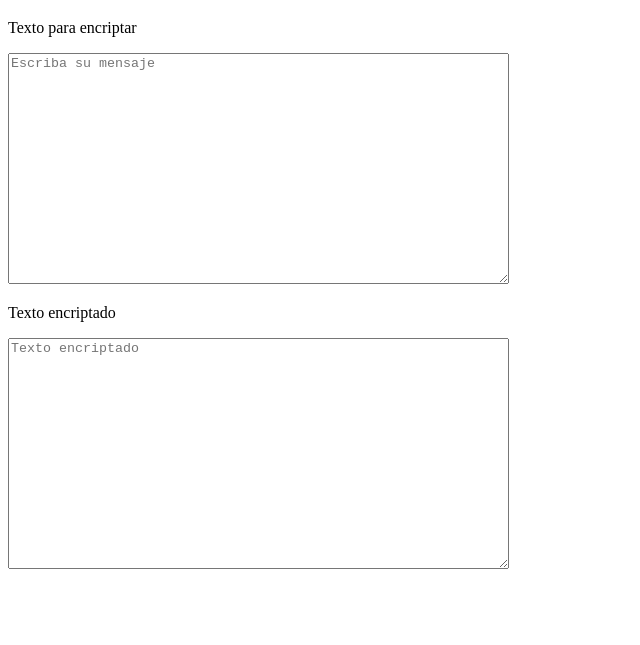
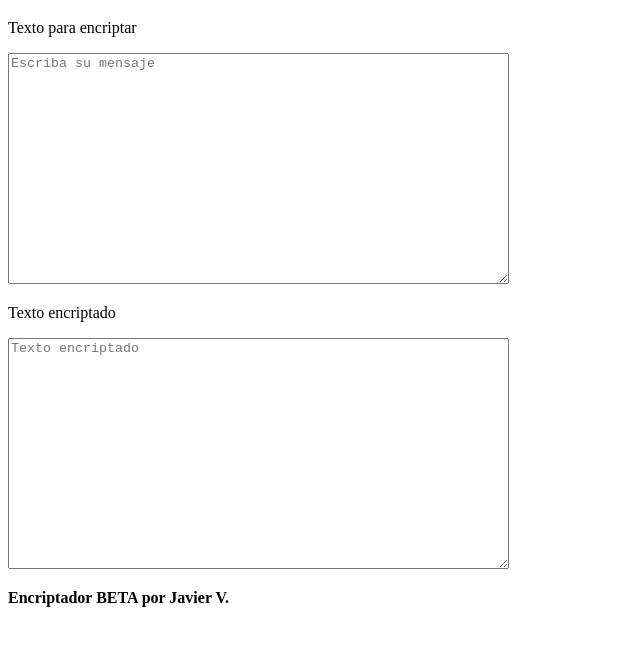
Before and after one commit to Javier104-dev/encriptado, a plain HTML site: page index.html in a window 1280 px wide. Shown: the part 61-706 px from the top of the page, without its empty margins (0-640 px from the left). Drawn offline with Linux system fonts and the light colour scheme.

Commit message:
Agregado un footer con datos del desarrollador

```diff
--- a/index.html
+++ b/index.html
@@ -22,7 +22,9 @@
                 <p></p>
                 <textarea id="texto-encriptado" cols="60" rows="15" placeholder="Texto encriptado"></textarea>
             </div>
-
         </main>
+        <footer>
+            <p><strong>Encriptador BETA por Javier V.</strong></p>
+        </footer>
     </body>
 </html>
```
